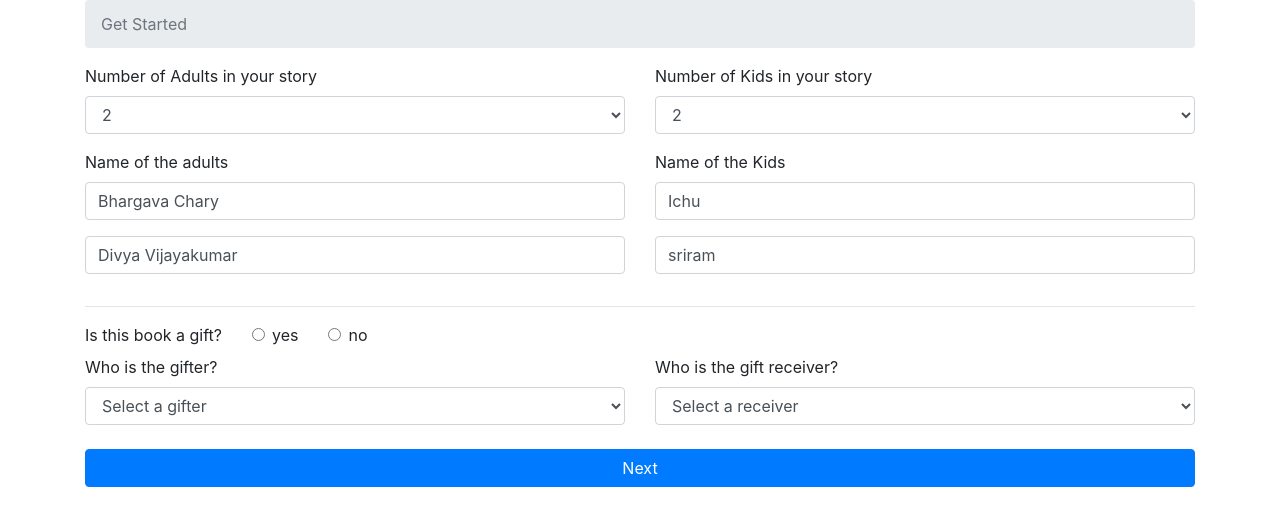
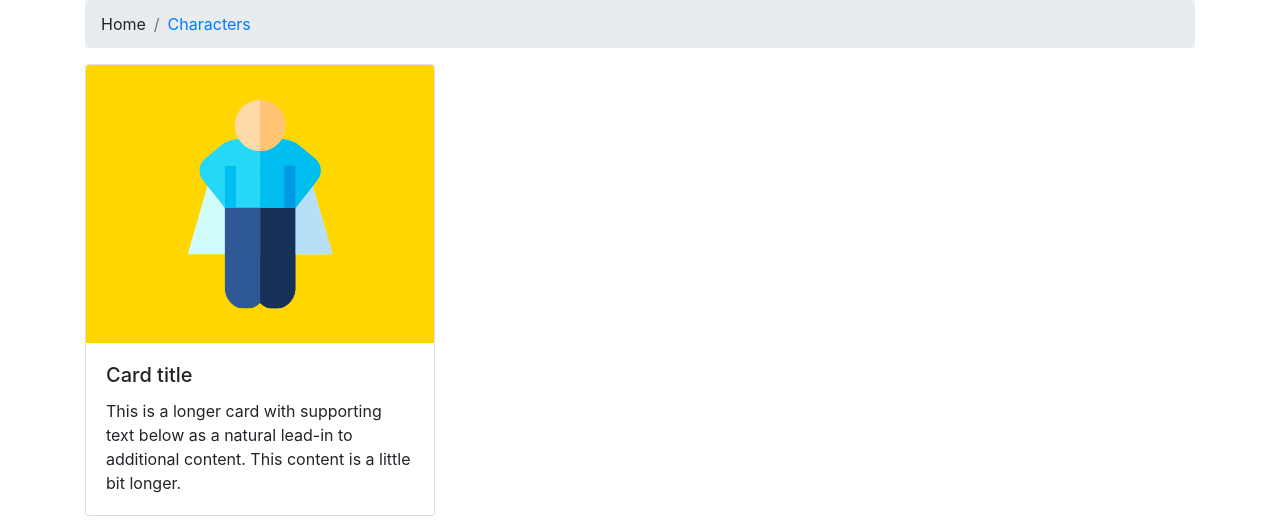
Before and after one commit to pedapudibhargav/mystorybook, a React (Create React App) app: page /create-a-book/characters in a window 1280 px wide. Shown: the top 532 px of the page. Built offline with nearby package versions, Linux system fonts and the light colour scheme.

Commit message:
Static character home

```diff
--- a/src/App.js
+++ b/src/App.js
@@ -1,8 +1,13 @@
 
 import './App.scss';
-// import PickABook from './components/pages/pick-a-book/PickABook.js';
-// import CharactersHome from './components/pages/characters-home/CharactersHome';
 import OpenCreationFlow from './components/pages/open-creation-flow/OpenCreationFlow';
+import {
+  BrowserRouter as Router,
+  Switch,
+  Route,
+  Link
+} from "react-router-dom";
+import CharactersHome from './components/pages/characters-home/CharactersHome';
 
 function App() {
   return (
@@ -10,7 +15,20 @@ function App() {
       <header className="App-header">
       </header>
       <body className="App-body">
-        <OpenCreationFlow></OpenCreationFlow>
+
+        <Router>
+          <Switch>
+            <Route path="/create-a-book/characters">
+              <CharactersHome></CharactersHome>
+            </Route>
+            <Route path="/create-a-book">
+              <OpenCreationFlow></OpenCreationFlow>
+            </Route>
+            <Route path="/">
+              <p>defalut view</p>
+            </Route>
+          </Switch>
+        </Router>
       </body>
     </div>
   );
--- a/src/components/pages/characters-home/CharactersHome.js
+++ b/src/components/pages/characters-home/CharactersHome.js
@@ -1,4 +1,7 @@
 import React from "react";
+import { Link } from "react-router-dom";
+import adultPlaceholderImage from './image/superhero.svg';
+import './CharactersHome.scss';
 
 class CharactersHome extends React.Component {
   constructor(props) {
@@ -7,7 +10,35 @@ class CharactersHome extends React.Component {
 
   render() {
     return (
-        <p>CharactersHome component</p>
+      <div className="container">
+        {/* breacrubm */}
+        <div className="row">
+          <div className="col-12">
+            <nav arial-label="breadcrumb">
+              <ol className="breadcrumb">
+                <li className="breadcrumb-item">Home</li>
+                <li className="breadcrumb-item active" aria-current="page">
+                  <Link className='a'>Characters</Link>
+                </li>
+              </ol>
+            </nav>
+          </div>
+        </div>
+
+
+        <div className="row row-cols-1 row-cols-md-3" id="character-row">
+          <div className="col mb-4">
+            <div className="card h-100">
+              <img src={adultPlaceholderImage} className="card-img-top" alt="..." />
+              <div className="card-body">
+                <h5 className="card-title">Card title</h5>
+                <p className="card-text">This is a longer card with supporting text below as a natural lead-in to additional content. This content is a little bit longer.</p>
+              </div>
+            </div>
+          </div>
+        </div>
+
+      </div>
     );
   }
 }
--- /dev/null
+++ b/src/components/pages/characters-home/CharactersHome.scss
@@ -0,0 +1,9 @@
+#character-row{
+ .card{
+     img{
+         width:100%;
+         background-color: #ffd600;
+         padding: 10% 20%;
+     }
+ }
+}
--- a/src/components/pages/open-creation-flow/OpenCreationFlow.js
+++ b/src/components/pages/open-creation-flow/OpenCreationFlow.js
@@ -3,9 +3,6 @@ import Character from "../../beans/character";
 import './OpenCreationFlow.scss';
 
 import {
-    BrowserRouter as Router,
-    Switch,
-    Route,
     Link
 } from "react-router-dom";
 
@@ -91,17 +88,9 @@ class OpenCreationFlow extends React.Component {
                     <div className="col-12">
                         <nav aria-label="breadcrumb">
                             <ol className="breadcrumb">
-                                <li className="breadcrumb-item active" aria-current="page">Get Started</li>
+                                <li className="breadcrumb-item active" aria-current="page">Names</li>
                             </ol>
                         </nav>
-                        <Router>
-                            <Switch>
-
-                                <Route path="/create-a-book/gifter-details">
-                                    <p>gifter details view</p>
-                                </Route>
-
-                                <Route path="/create-a-book">
                         <div>
                             <div className="row">
                                 {/* START: get number of adults and kids in the story */}
@@ -275,14 +264,11 @@ class OpenCreationFlow extends React.Component {
 
                             <div className="row">
                                 <div className="col text-center">
-                                                <Link className="btn btn-primary btn-block mt-2" to="/create-a-book/gifter-details"> Next</Link>
+                                        <Link className="btn btn-primary btn-block mt-2" to="/create-a-book/characters"> Next</Link>
+
                                 </div>
                             </div>
                         </div>
-                                </Route>
-
-                            </Switch>
-                        </Router>
                         {/* <div>
                             Testing:<br />
                             {JSON.stringify(this.state)}
```
Also changed, not shown: src/components/pages/characters-home/image/superhero.svg (added). Lines whose indentation alone changed are shown as unchanged.
